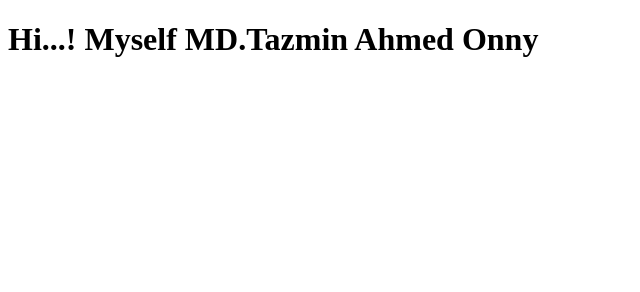
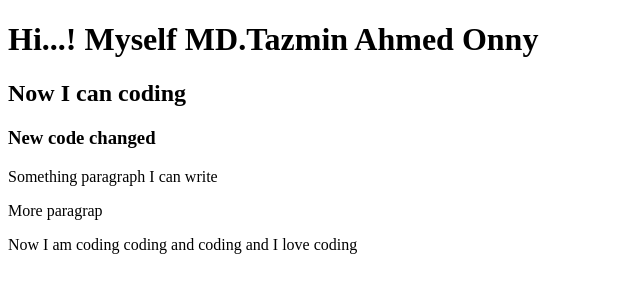
Before and after one commit to onny2010/my-second-repo, a plain HTML site: page index.html in a window 1280 px wide. Shown: the whole page, without its empty margins (0-640 px from the left). Drawn offline with Linux system fonts and the light colour scheme.

Commit message:
added code

```diff
--- a/index.html
+++ b/index.html
@@ -8,5 +8,11 @@
 </head>
 <body>
     <h1>Hi...! Myself MD.Tazmin Ahmed Onny</h1>
+    <h2>Now I can coding</h2>
+    <h3>New code changed</h3>
+    <p>Something paragraph I can write</p>
+    <p>More paragrap</p>
+    <p>Now I am coding coding and coding and I love coding</p>
+
 </body>
 </html>
```
